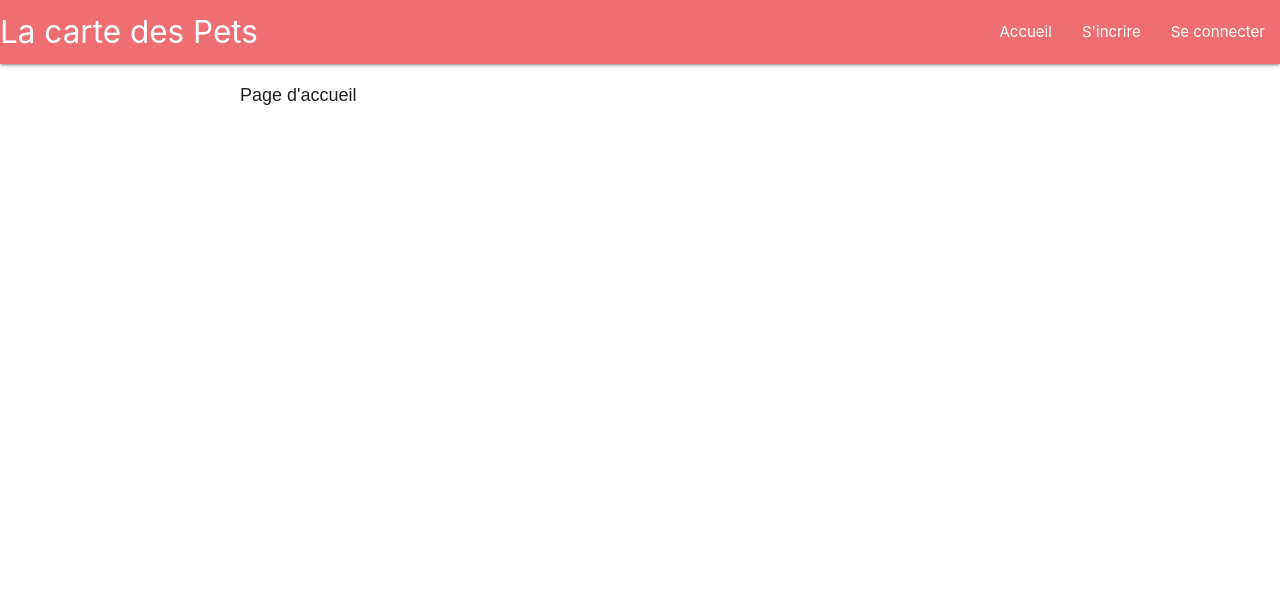
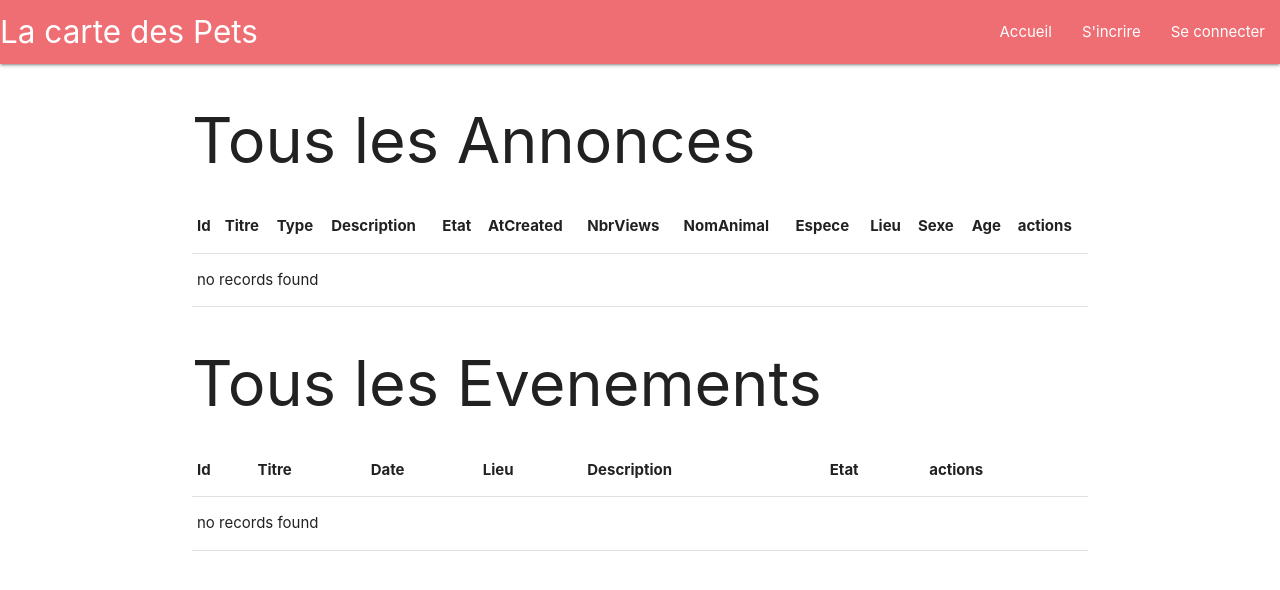
Before and after one commit to christmknd/PA-4IWJ-Grp1, a Symfony app: template LaCarteDesPets/app/templates/default/index.html.twig in a window 1280 px wide. Shown: the top 590 px of the page. Run offline with Twig, Linux system fonts and the light colour scheme; the template is opened without the code that fills it, so the values that code supplies are empty; some libraries are stand-ins or nearby versions.

Commit message:
[ADD] list of annonces and evenements

```diff
--- a/LaCarteDesPets/app/templates/base.html.twig
+++ b/LaCarteDesPets/app/templates/base.html.twig
@@ -16,8 +16,8 @@
         <ul id="nav-mobile" class="right hide-on-med-and-down">
             <li><a href="{{path("default")}}">Accueil</a></li>
             {% if app.user %}
-                <li><a href="{{path("annonce_index")}}">Mes annonces</a></li>
-                <li><a href="{{path("evenement_index")}}">Mes Evenements</a></li>
+                <li><a href="{{path("mes_annonces_index")}}">Mes annonces</a></li>
+                <li><a href="{{path("mes_evenements_index")}}">Mes Evenements</a></li>
                 <li><a href="{{path("app_logout")}}">Se deconnecter</a></li>
             {% else %}
                 <li><a href="{{path("app_register")}}">S'incrire</a></li>
--- a/LaCarteDesPets/app/templates/default/index.html.twig
+++ b/LaCarteDesPets/app/templates/default/index.html.twig
@@ -1,14 +1,89 @@
 {% extends 'base.html.twig' %}
 
-{% block title %}Hello DefaultController!{% endblock %}
+{% block title %}LaCarteDesPets - Accueil{% endblock %}
 
 {% block body %}
-<style>
-    .example-wrapper { margin: 1em auto; max-width: 800px; width: 95%; font: 18px/1.5 sans-serif; }
-    .example-wrapper code { background: #F5F5F5; padding: 2px 6px; }
-</style>
+<div class="example-wrapper">
+    <h1>Tous les Annonces</h1>
 
-<div class="example-wrapper">
-Page d'accueil
+    <table class="table">
+        <thead>
+        <tr>
+            <th>Id</th>
+            <th>Titre</th>
+            <th>Type</th>
+            <th>Description</th>
+            <th>Etat</th>
+            <th>AtCreated</th>
+            <th>NbrViews</th>
+            <th>NomAnimal</th>
+            <th>Espece</th>
+            <th>Lieu</th>
+            <th>Sexe</th>
+            <th>Age</th>
+            <th>actions</th>
+        </tr>
+        </thead>
+        <tbody>
+        {% for annonce in annonces %}
+            <tr>
+                <td>{{ annonce.id }}</td>
+                <td>{{ annonce.titre }}</td>
+                <td>{{ annonce.type }}</td>
+                <td>{{ annonce.description }}</td>
+                <td>{{ annonce.etat ? 'Yes' : 'No' }}</td>
+                <td>{{ annonce.atCreated ? annonce.atCreated|date('Y-m-d H:i:s') : '' }}</td>
+                <td>{{ annonce.nbrViews }}</td>
+                <td>{{ annonce.nomAnimal }}</td>
+                <td>{{ annonce.espece }}</td>
+                <td>{{ annonce.lieu }}</td>
+                <td>{{ annonce.sexe }}</td>
+                <td>{{ annonce.age }}</td>
+                <td>
+                    <a href="{{ path('annonce_show', {'id': annonce.id}) }}">visualiser</a>
+                </td>
+            </tr>
+        {% else %}
+            <tr>
+                <td colspan="13">no records found</td>
+            </tr>
+        {% endfor %}
+        </tbody>
+    </table>
+
+    <h1>Tous les Evenements</h1>
+
+    <table class="table">
+        <thead>
+        <tr>
+            <th>Id</th>
+            <th>Titre</th>
+            <th>Date</th>
+            <th>Lieu</th>
+            <th>Description</th>
+            <th>Etat</th>
+            <th>actions</th>
+        </tr>
+        </thead>
+        <tbody>
+        {% for evenement in evenements %}
+            <tr>
+                <td>{{ evenement.id }}</td>
+                <td>{{ evenement.titre }}</td>
+                <td>{{ evenement.date ? evenement.date|date('Y-m-d H:i:s') : '' }}</td>
+                <td>{{ evenement.lieu }}</td>
+                <td>{{ evenement.description }}</td>
+                <td>{{ evenement.etat ? 'Yes' : 'No' }}</td>
+                <td>
+                    <a href="{{ path('evenement_show', {'id': evenement.id}) }}">visualiser</a>
+                </td>
+            </tr>
+        {% else %}
+            <tr>
+                <td colspan="7">no records found</td>
+            </tr>
+        {% endfor %}
+        </tbody>
+    </table>
 </div>
 {% endblock %}
```
